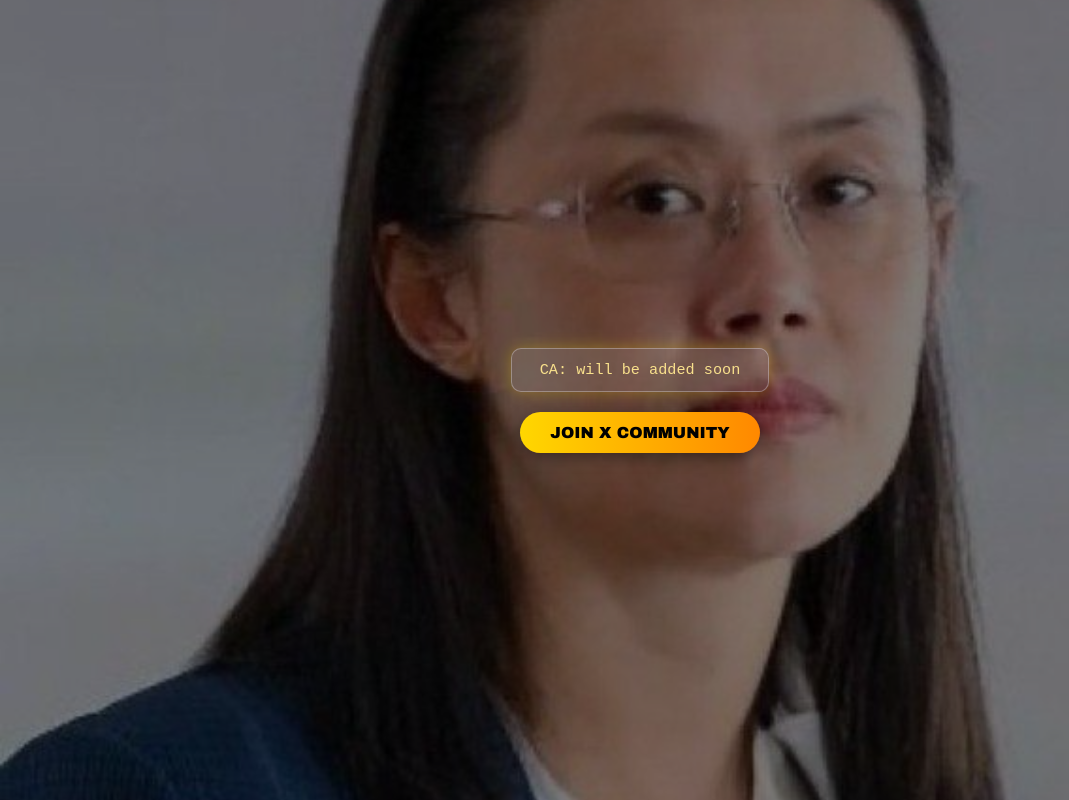
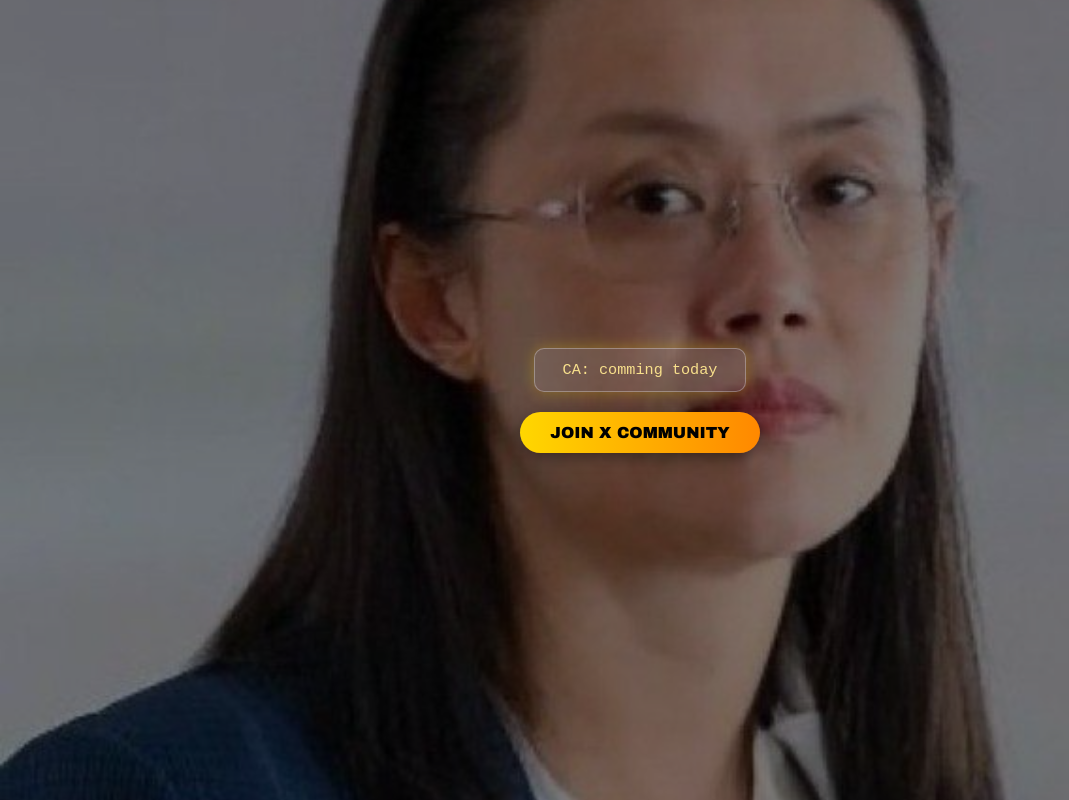
Before and after one commit to cryptobog377/cztta, a plain HTML site: page index.html in a window 1280 px wide. Shown: the whole page, without its empty margins (0-1069 px from the left). Drawn offline with Linux system fonts and the light colour scheme.

Commit message:
Update index.html

```diff
--- a/index.html
+++ b/index.html
@@ -68,7 +68,7 @@
 </head>
 <body>
   <div class="content">
-    <div class="ca-box">CA: will be added soon</div>
+    <div class="ca-box">CA: comming today</div>
     <a href="https://x.com/i/communities/1988019572759228899" target="_blank" class="btn">Join X Community</a>
   </div>
 </body>
```
